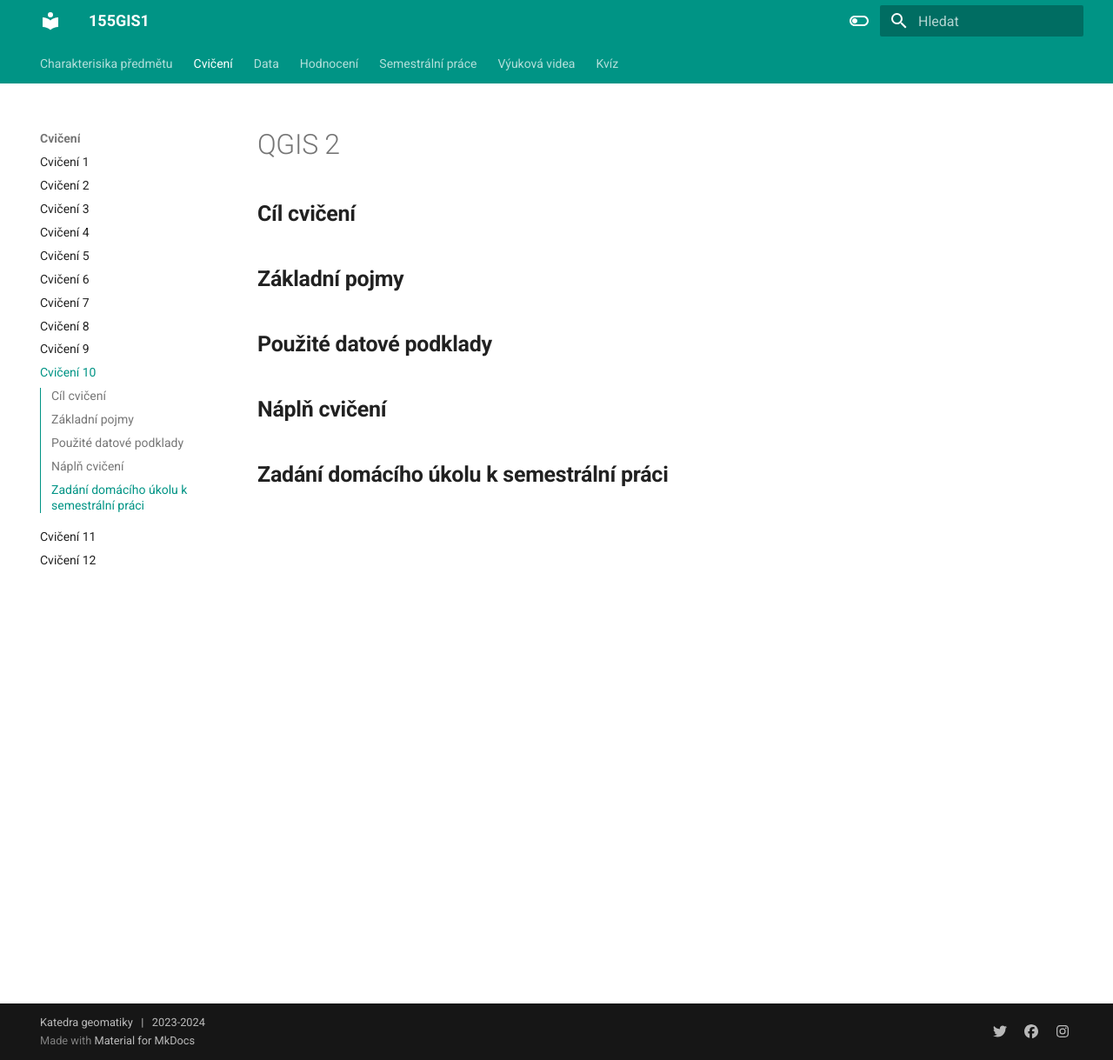
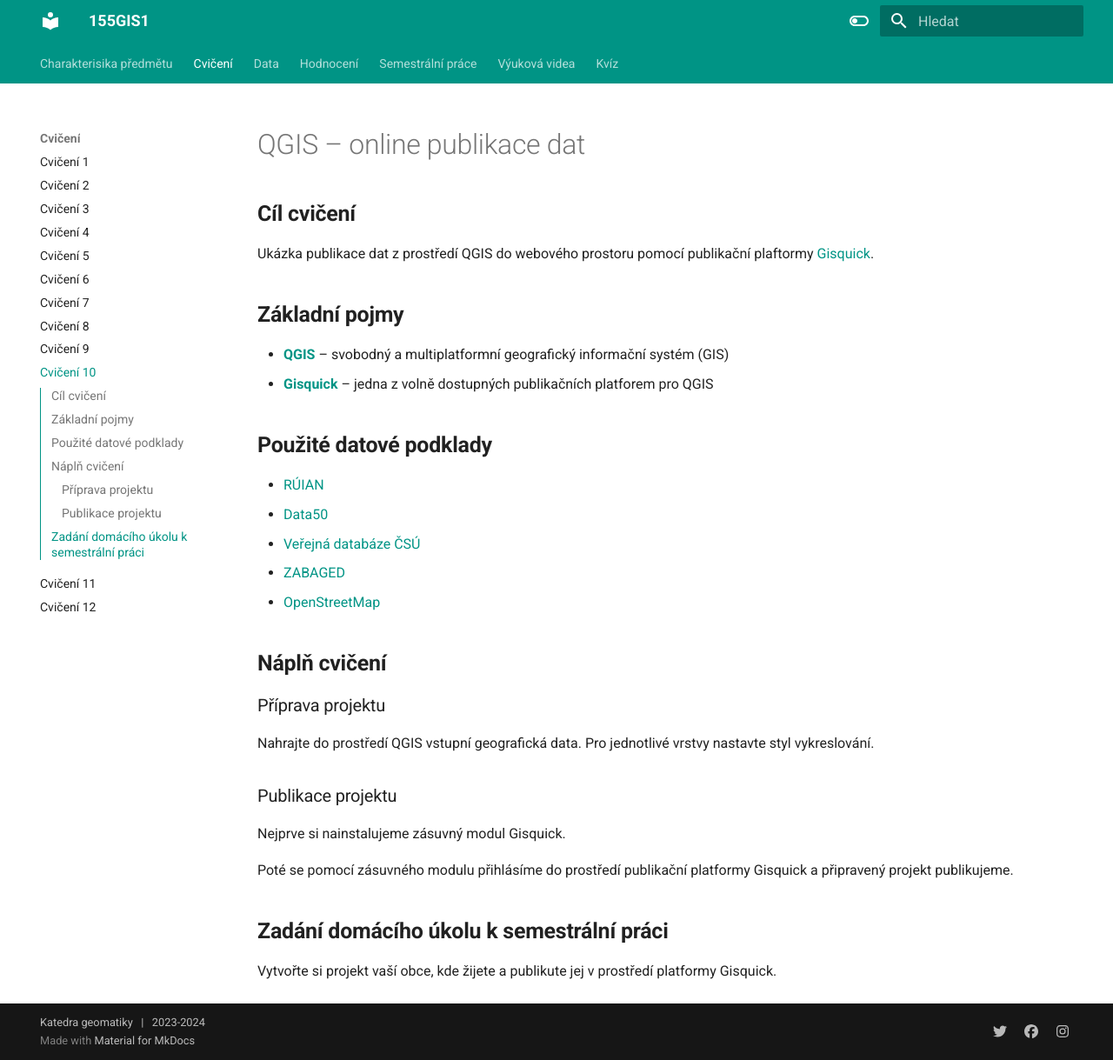
Before and after one commit to k155gis0/gis1, an MkDocs documentation site: the page built from docs/cviceni/cviceni10.md, in a window 1280 px wide and 1219 px high. Shown: the whole window at 87% size. Built offline with MkDocs 1.6.1 and Material for MkDocs 9.7.7, drawn with Linux system fonts in a browser that asks for light colours.

Commit message:
cv10 first draft

```diff
--- a/docs/cviceni/cviceni10.md
+++ b/docs/cviceni/cviceni10.md
@@ -1,11 +1,35 @@
-# QGIS 2
+# QGIS – online publikace dat
 
 ## Cíl cvičení
 
+Ukázka publikace dat z prostředí QGIS do webového prostoru pomocí publikační plaftormy [Gisquick](https://gisquick.org/).
+
 ## Základní pojmy
+
+- [**QGIS**](https://qgis.org) – svobodný a multiplatformní geografický informační systém (GIS)
+- [**Gisquick**](https://gisquick.org/) – jedna z volně dostupných publikačních platforem pro QGIS
 
 ## Použité datové podklady
 
+- [RÚIAN](../../data/#ruian)
+- [Data50](../../data#data50)
+- [Veřejná databáze ČSÚ](../../data#verejna-databaze-csu)
+- [ZABAGED](../../data#zabaged-polohopis)
+- [OpenStreetMap](../../data#openstreetmap)
+
 ## Náplň cvičení
 
+### Příprava projektu
+
+Nahrajte do prostředí QGIS vstupní geografická data. Pro jednotlivé vrstvy nastavte styl vykreslování.
+
+### Publikace projektu
+
+Nejprve si nainstalujeme zásuvný modul Gisquick.
+
+Poté se pomocí zásuvného modulu přihlásíme do prostředí publikační
+platformy Gisquick a připravený projekt publikujeme.
+
 ## Zadání domácího úkolu k semestrální práci
+
+Vytvořte si projekt vaší obce, kde žijete a publikute jej v prostředí platformy Gisquick.
```
